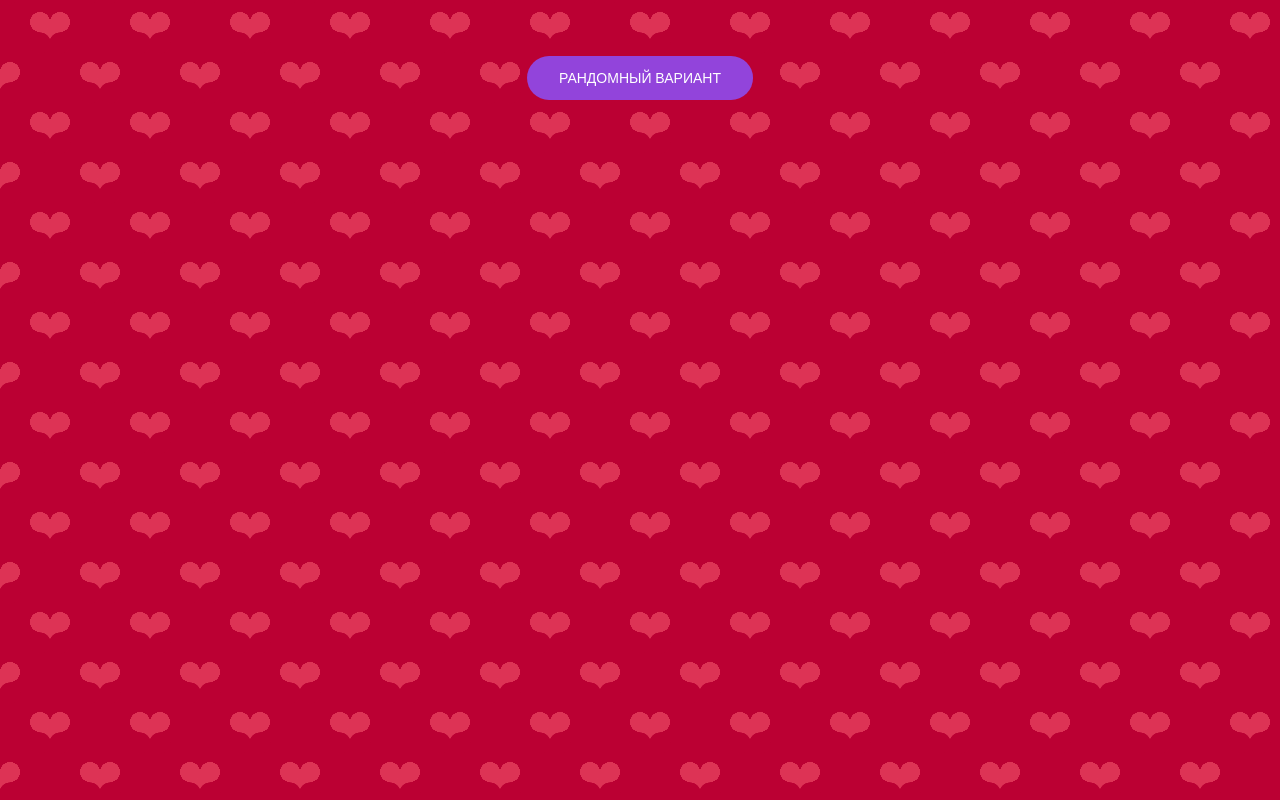
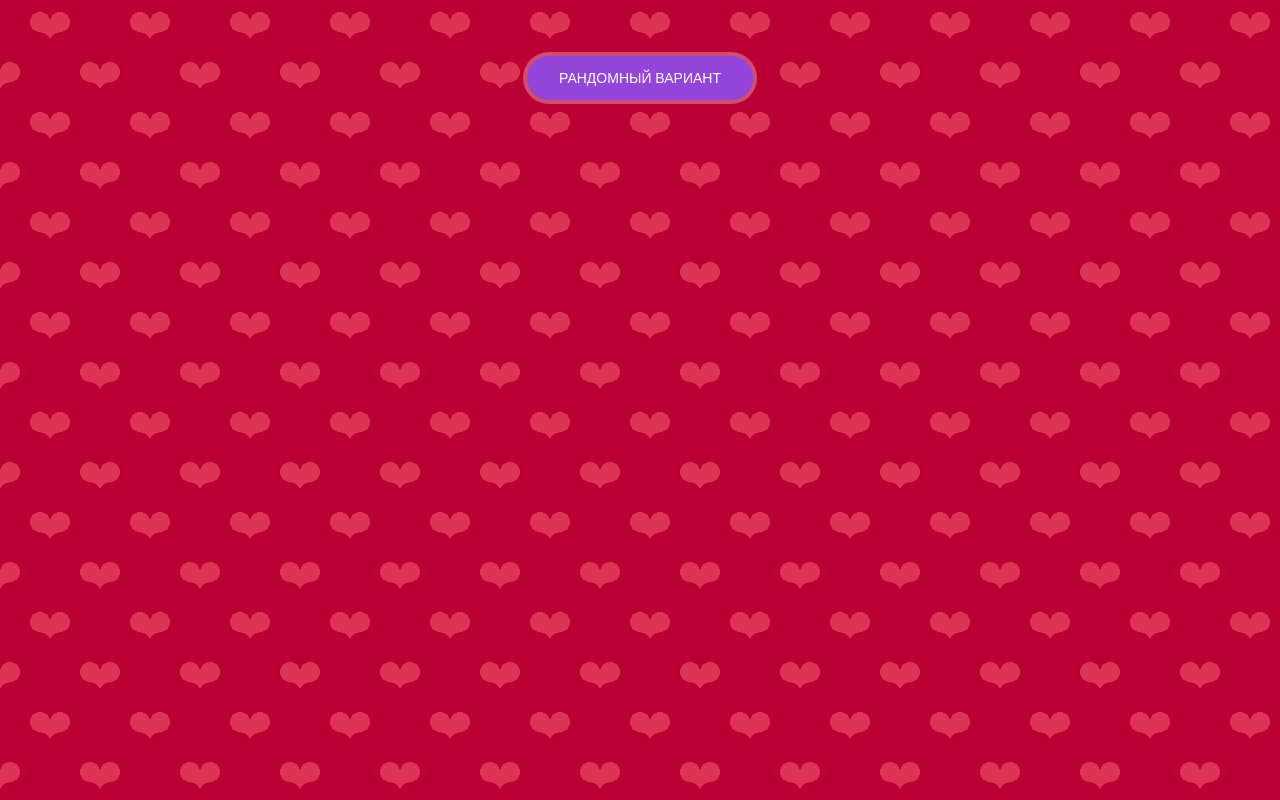
Before and after one commit to elenaladinskaya/live-together, a plain HTML site: page index.html in a window 1280 px wide. Drawn offline with Linux system fonts and the light colour scheme.

Commit message:
поменяла обводку кнопки

```diff
--- a/main.css
+++ b/main.css
@@ -56,6 +56,9 @@ button {
   transition: .3s;
   display: inline-block;
   transition: background .5s;
+  -webkit-box-shadow: 0px 0px 0px 4px rgba(255, 255, 255, 0.3);
+  -moz-box-shadow: 0px 0px 0px 4px rgba(255, 255, 255, 0.3);
+  box-shadow: 0px 0px 0px 4px rgba(255, 255, 255, 0.3);
 }
 
 button:hover {
@@ -70,6 +73,7 @@ button.btnDisabled {
   border-top-left-radius: 50px;
   border-top-right-radius: 50px;
   border-color: transparent;
+  box-shadow: none;
 
 }
 
```
